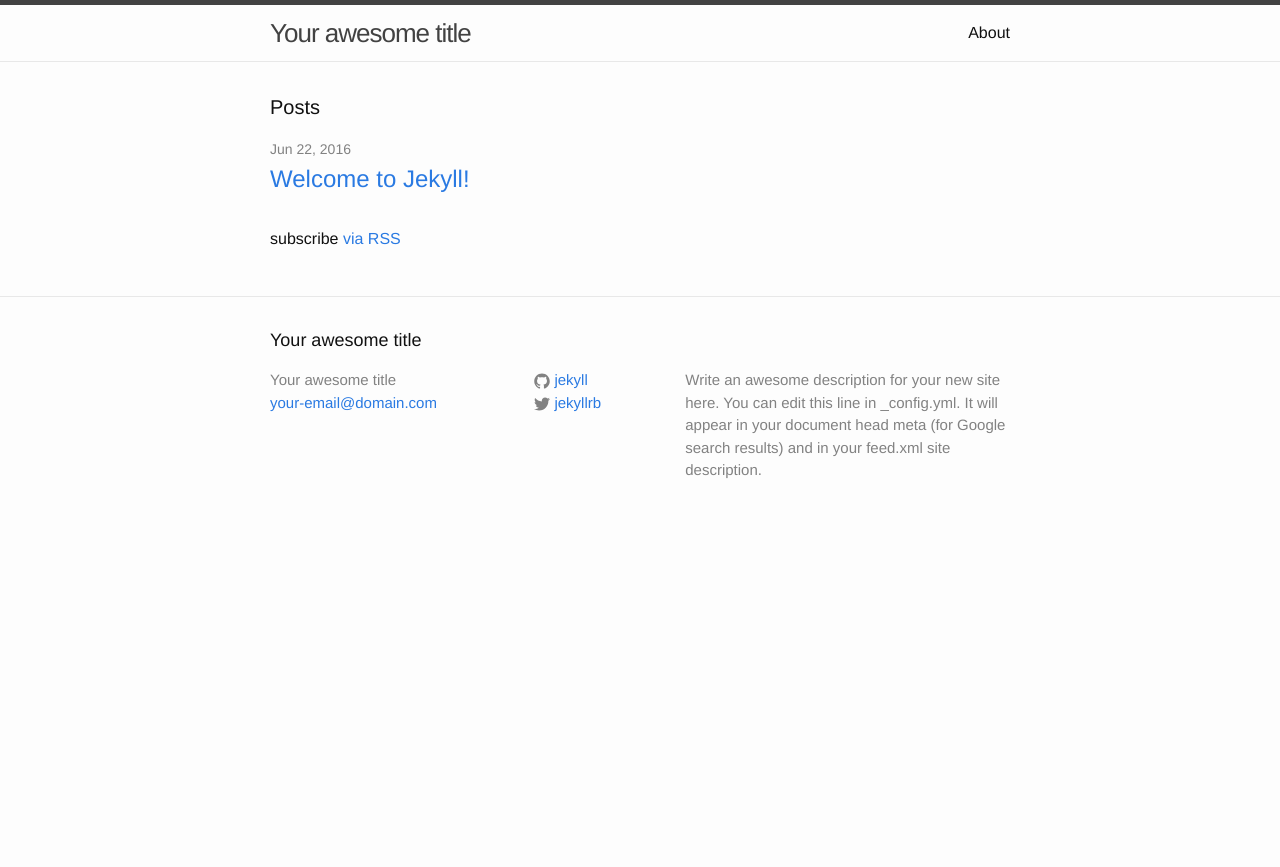
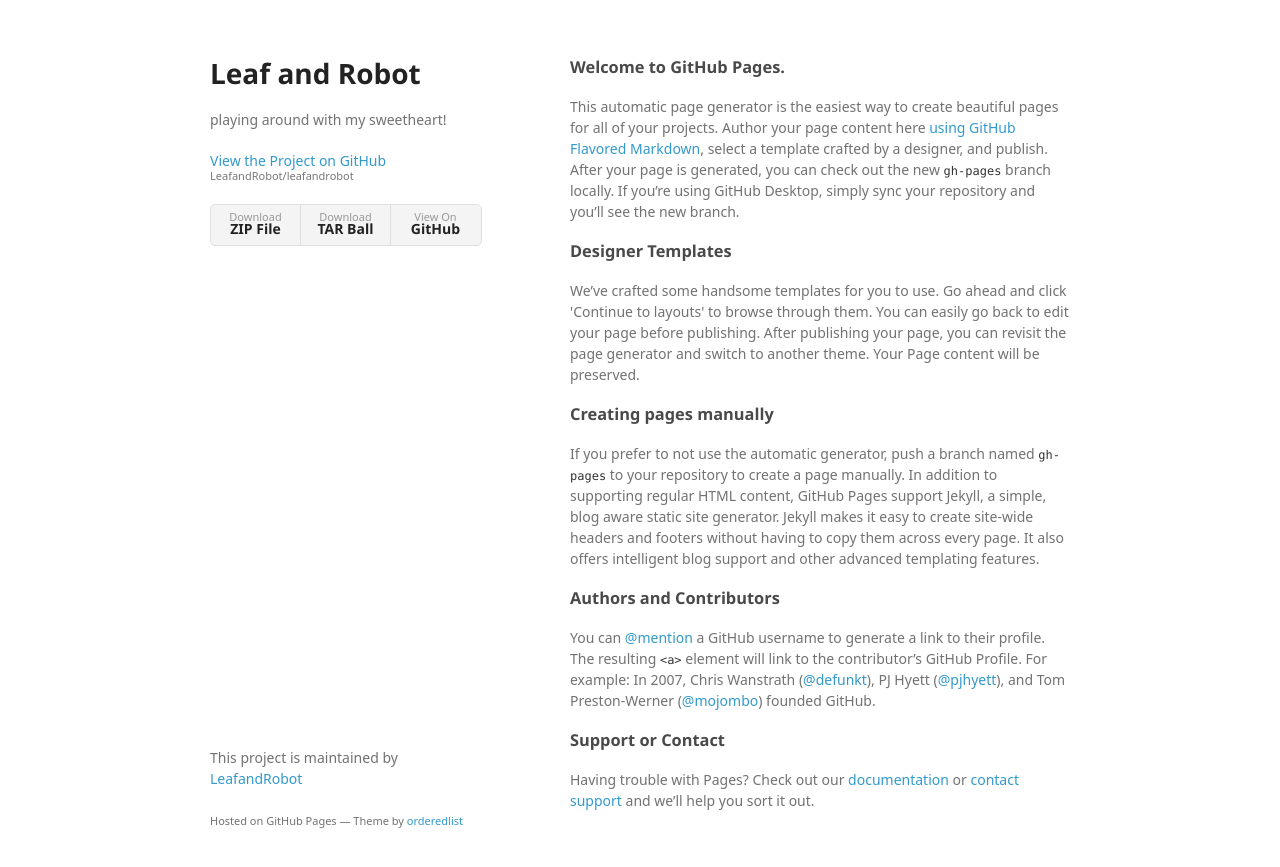
Before and after one commit to LeafandRobot/leafandrobot, a Jekyll site: the page index.html, which Jekyll copies as it is, in a window 1280 px wide. Shown: the top 867 px of the page. Built offline with Jekyll 4.4.1, drawn with Linux system fonts in a browser that asks for light colours; some web fonts are replaced.

Commit message:
Create gh-pages branch via GitHub

```diff
--- a/index.html
+++ b/index.html
@@ -1,23 +1,64 @@
----
-layout: default
----
+<!doctype html>
+<html>
+  <head>
+    <meta charset="utf-8">
+    <meta http-equiv="X-UA-Compatible" content="chrome=1">
+    <title>Leaf and Robot by LeafandRobot</title>
 
-<div class="home">
+    <link rel="stylesheet" href="stylesheets/styles.css">
+    <link rel="stylesheet" href="stylesheets/github-light.css">
+    <meta name="viewport" content="width=device-width">
+    <!--[if lt IE 9]>
+    <script src="//html5shiv.googlecode.com/svn/trunk/html5.js"></script>
+    <![endif]-->
+  </head>
+  <body>
+    <div class="wrapper">
+      <header>
+        <h1>Leaf and Robot</h1>
+        <p>playing around with my sweetheart!</p>
 
-  <h1 class="page-heading">Posts</h1>
+        <p class="view"><a href="https://github.com/LeafandRobot/leafandrobot">View the Project on GitHub <small>LeafandRobot/leafandrobot</small></a></p>
 
-  <ul class="post-list">
-    {% for post in site.posts %}
-      <li>
-        <span class="post-meta">{{ post.date | date: "%b %-d, %Y" }}</span>
 
-        <h2>
-          <a class="post-link" href="{{ post.url | prepend: site.baseurl }}">{{ post.title }}</a>
-        </h2>
-      </li>
-    {% endfor %}
-  </ul>
+        <ul>
+          <li><a href="https://github.com/LeafandRobot/leafandrobot/zipball/master">Download <strong>ZIP File</strong></a></li>
+          <li><a href="https://github.com/LeafandRobot/leafandrobot/tarball/master">Download <strong>TAR Ball</strong></a></li>
+          <li><a href="https://github.com/LeafandRobot/leafandrobot">View On <strong>GitHub</strong></a></li>
+        </ul>
+      </header>
+      <section>
+        <h3>
+<a id="welcome-to-github-pages" class="anchor" href="#welcome-to-github-pages" aria-hidden="true"><span aria-hidden="true" class="octicon octicon-link"></span></a>Welcome to GitHub Pages.</h3>
 
-  <p class="rss-subscribe">subscribe <a href="{{ "/feed.xml" | prepend: site.baseurl }}">via RSS</a></p>
+<p>This automatic page generator is the easiest way to create beautiful pages for all of your projects. Author your page content here <a href="https://guides.github.com/features/mastering-markdown/">using GitHub Flavored Markdown</a>, select a template crafted by a designer, and publish. After your page is generated, you can check out the new <code>gh-pages</code> branch locally. If you’re using GitHub Desktop, simply sync your repository and you’ll see the new branch.</p>
 
-</div>
+<h3>
+<a id="designer-templates" class="anchor" href="#designer-templates" aria-hidden="true"><span aria-hidden="true" class="octicon octicon-link"></span></a>Designer Templates</h3>
+
+<p>We’ve crafted some handsome templates for you to use. Go ahead and click 'Continue to layouts' to browse through them. You can easily go back to edit your page before publishing. After publishing your page, you can revisit the page generator and switch to another theme. Your Page content will be preserved.</p>
+
+<h3>
+<a id="creating-pages-manually" class="anchor" href="#creating-pages-manually" aria-hidden="true"><span aria-hidden="true" class="octicon octicon-link"></span></a>Creating pages manually</h3>
+
+<p>If you prefer to not use the automatic generator, push a branch named <code>gh-pages</code> to your repository to create a page manually. In addition to supporting regular HTML content, GitHub Pages support Jekyll, a simple, blog aware static site generator. Jekyll makes it easy to create site-wide headers and footers without having to copy them across every page. It also offers intelligent blog support and other advanced templating features.</p>
+
+<h3>
+<a id="authors-and-contributors" class="anchor" href="#authors-and-contributors" aria-hidden="true"><span aria-hidden="true" class="octicon octicon-link"></span></a>Authors and Contributors</h3>
+
+<p>You can <a href="https://help.github.com/articles/basic-writing-and-formatting-syntax/#mentioning-users-and-teams" class="user-mention">@mention</a> a GitHub username to generate a link to their profile. The resulting <code>&lt;a&gt;</code> element will link to the contributor’s GitHub Profile. For example: In 2007, Chris Wanstrath (<a href="https://github.com/defunkt" class="user-mention">@defunkt</a>), PJ Hyett (<a href="https://github.com/pjhyett" class="user-mention">@pjhyett</a>), and Tom Preston-Werner (<a href="https://github.com/mojombo" class="user-mention">@mojombo</a>) founded GitHub.</p>
+
+<h3>
+<a id="support-or-contact" class="anchor" href="#support-or-contact" aria-hidden="true"><span aria-hidden="true" class="octicon octicon-link"></span></a>Support or Contact</h3>
+
+<p>Having trouble with Pages? Check out our <a href="https://help.github.com/pages">documentation</a> or <a href="https://github.com/contact">contact support</a> and we’ll help you sort it out.</p>
+      </section>
+      <footer>
+        <p>This project is maintained by <a href="https://github.com/LeafandRobot">LeafandRobot</a></p>
+        <p><small>Hosted on GitHub Pages &mdash; Theme by <a href="https://github.com/orderedlist">orderedlist</a></small></p>
+      </footer>
+    </div>
+    <script src="javascripts/scale.fix.js"></script>
+
+  </body>
+</html>
--- /dev/null
+++ b/javascripts/scale.fix.js
@@ -0,0 +1,17 @@
+var metas = document.getElementsByTagName('meta');
+var i;
+if (navigator.userAgent.match(/iPhone/i)) {
+  for (i=0; i<metas.length; i++) {
+    if (metas[i].name == "viewport") {
+      metas[i].content = "width=device-width, minimum-scale=1.0, maximum-scale=1.0";
+    }
+  }
+  document.addEventListener("gesturestart", gestureStart, false);
+}
+function gestureStart() {
+  for (i=0; i<metas.length; i++) {
+    if (metas[i].name == "viewport") {
+      metas[i].content = "width=device-width, minimum-scale=0.25, maximum-scale=1.6";
+    }
+  }
+}
--- /dev/null
+++ b/stylesheets/github-light.css
@@ -0,0 +1,123 @@
+/*
+The MIT License (MIT)
+
+Copyright (c) 2016 GitHub, Inc.
+
+Permission is hereby granted, free of charge, to any person obtaining a copy
+of this software and associated documentation files (the "Software"), to deal
+in the Software without restriction, including without limitation the rights
+to use, copy, modify, merge, publish, distribute, sublicense, and/or sell
+copies of the Software, and to permit persons to whom the Software is
+furnished to do so, subject to the following conditions:
+
+The above copyright notice and this permission notice shall be included in all
+copies or substantial portions of the Software.
+
+THE SOFTWARE IS PROVIDED "AS IS", WITHOUT WARRANTY OF ANY KIND, EXPRESS OR
+IMPLIED, INCLUDING BUT NOT LIMITED TO THE WARRANTIES OF MERCHANTABILITY,
+FITNESS FOR A PARTICULAR PURPOSE AND NONINFRINGEMENT. IN NO EVENT SHALL THE
+AUTHORS OR COPYRIGHT HOLDERS BE LIABLE FOR ANY CLAIM, DAMAGES OR OTHER
+LIABILITY, WHETHER IN AN ACTION OF CONTRACT, TORT OR OTHERWISE, ARISING FROM,
+OUT OF OR IN CONNECTION WITH THE SOFTWARE OR THE USE OR OTHER DEALINGS IN THE
+SOFTWARE.
+
+*/
+
+.pl-c /* comment */ {
+  color: #969896;
+}
+
+.pl-c1 /* constant, variable.other.constant, support, meta.property-name, support.constant, support.variable, meta.module-reference, markup.raw, meta.diff.header */,
+.pl-s .pl-v /* string variable */ {
+  color: #0086b3;
+}
+
+.pl-e /* entity */,
+.pl-en /* entity.name */ {
+  color: #795da3;
+}
+
+.pl-smi /* variable.parameter.function, storage.modifier.package, storage.modifier.import, storage.type.java, variable.other */,
+.pl-s .pl-s1 /* string source */ {
+  color: #333;
+}
+
+.pl-ent /* entity.name.tag */ {
+  color: #63a35c;
+}
+
+.pl-k /* keyword, storage, storage.type */ {
+  color: #a71d5d;
+}
+
+.pl-s /* string */,
+.pl-pds /* punctuation.definition.string, string.regexp.character-class */,
+.pl-s .pl-pse .pl-s1 /* string punctuation.section.embedded source */,
+.pl-sr /* string.regexp */,
+.pl-sr .pl-cce /* string.regexp constant.character.escape */,
+.pl-sr .pl-sre /* string.regexp source.ruby.embedded */,
+.pl-sr .pl-sra /* string.regexp string.regexp.arbitrary-repitition */ {
+  color: #183691;
+}
+
+.pl-v /* variable */ {
+  color: #ed6a43;
+}
+
+.pl-id /* invalid.deprecated */ {
+  color: #b52a1d;
+}
+
+.pl-ii /* invalid.illegal */ {
+  color: #f8f8f8;
+  background-color: #b52a1d;
+}
+
+.pl-sr .pl-cce /* string.regexp constant.character.escape */ {
+  font-weight: bold;
+  color: #63a35c;
+}
+
+.pl-ml /* markup.list */ {
+  color: #693a17;
+}
+
+.pl-mh /* markup.heading */,
+.pl-mh .pl-en /* markup.heading entity.name */,
+.pl-ms /* meta.separator */ {
+  font-weight: bold;
+  color: #1d3e81;
+}
+
+.pl-mq /* markup.quote */ {
+  color: #008080;
+}
+
+.pl-mi /* markup.italic */ {
+  font-style: italic;
+  color: #333;
+}
+
+.pl-mb /* markup.bold */ {
+  font-weight: bold;
+  color: #333;
+}
+
+.pl-md /* markup.deleted, meta.diff.header.from-file */ {
+  color: #bd2c00;
+  background-color: #ffecec;
+}
+
+.pl-mi1 /* markup.inserted, meta.diff.header.to-file */ {
+  color: #55a532;
+  background-color: #eaffea;
+}
+
+.pl-mdr /* meta.diff.range */ {
+  font-weight: bold;
+  color: #795da3;
+}
+
+.pl-mo /* meta.output */ {
+  color: #1d3e81;
+}
--- /dev/null
+++ b/stylesheets/styles.css
@@ -0,0 +1,324 @@
+@font-face {
+  font-family: 'Noto Sans';
+  font-weight: 400;
+  font-style: normal;
+  src: url('../fonts/Noto-Sans-regular/Noto-Sans-regular.eot');
+  src: url('../fonts/Noto-Sans-regular/Noto-Sans-regular.eot?#iefix') format('embedded-opentype'),
+       local('Noto Sans'),
+       local('Noto-Sans-regular'),
+       url('../fonts/Noto-Sans-regular/Noto-Sans-regular.woff2') format('woff2'),
+       url('../fonts/Noto-Sans-regular/Noto-Sans-regular.woff') format('woff'),
+       url('../fonts/Noto-Sans-regular/Noto-Sans-regular.ttf') format('truetype'),
+       url('../fonts/Noto-Sans-regular/Noto-Sans-regular.svg#NotoSans') format('svg');
+}
+
+@font-face {
+  font-family: 'Noto Sans';
+  font-weight: 700;
+  font-style: normal;
+  src: url('../fonts/Noto-Sans-700/Noto-Sans-700.eot');
+  src: url('../fonts/Noto-Sans-700/Noto-Sans-700.eot?#iefix') format('embedded-opentype'),
+       local('Noto Sans Bold'),
+       local('Noto-Sans-700'),
+       url('../fonts/Noto-Sans-700/Noto-Sans-700.woff2') format('woff2'),
+       url('../fonts/Noto-Sans-700/Noto-Sans-700.woff') format('woff'),
+       url('../fonts/Noto-Sans-700/Noto-Sans-700.ttf') format('truetype'),
+       url('../fonts/Noto-Sans-700/Noto-Sans-700.svg#NotoSans') format('svg');
+}
+
+@font-face {
+  font-family: 'Noto Sans';
+  font-weight: 400;
+  font-style: italic;
+  src: url('../fonts/Noto-Sans-italic/Noto-Sans-italic.eot');
+  src: url('../fonts/Noto-Sans-italic/Noto-Sans-italic.eot?#iefix') format('embedded-opentype'),
+       local('Noto Sans Italic'),
+       local('Noto-Sans-italic'),
+       url('../fonts/Noto-Sans-italic/Noto-Sans-italic.woff2') format('woff2'),
+       url('../fonts/Noto-Sans-italic/Noto-Sans-italic.woff') format('woff'),
+       url('../fonts/Noto-Sans-italic/Noto-Sans-italic.ttf') format('truetype'),
+       url('../fonts/Noto-Sans-italic/Noto-Sans-italic.svg#NotoSans') format('svg');
+}
+
+@font-face {
+  font-family: 'Noto Sans';
+  font-weight: 700;
+  font-style: italic;
+  src: url('../fonts/Noto-Sans-700italic/Noto-Sans-700italic.eot');
+  src: url('../fonts/Noto-Sans-700italic/Noto-Sans-700italic.eot?#iefix') format('embedded-opentype'),
+       local('Noto Sans Bold Italic'),
+       local('Noto-Sans-700italic'),
+       url('../fonts/Noto-Sans-700italic/Noto-Sans-700italic.woff2') format('woff2'),
+       url('../fonts/Noto-Sans-700italic/Noto-Sans-700italic.woff') format('woff'),
+       url('../fonts/Noto-Sans-700italic/Noto-Sans-700italic.ttf') format('truetype'),
+       url('../fonts/Noto-Sans-700italic/Noto-Sans-700italic.svg#NotoSans') format('svg');
+}
+
+body {
+  background-color: #fff;
+  padding:50px;
+  font: 14px/1.5 "Noto Sans", "Helvetica Neue", Helvetica, Arial, sans-serif;
+  color:#727272;
+  font-weight:400;
+}
+
+h1, h2, h3, h4, h5, h6 {
+  color:#222;
+  margin:0 0 20px;
+}
+
+p, ul, ol, table, pre, dl {
+  margin:0 0 20px;
+}
+
+h1, h2, h3 {
+  line-height:1.1;
+}
+
+h1 {
+  font-size:28px;
+}
+
+h2 {
+  color:#393939;
+}
+
+h3, h4, h5, h6 {
+  color:#494949;
+}
+
+a {
+  color:#39c;
+  text-decoration:none;
+}
+
+a:hover {
+  color:#069;
+}
+
+a small {
+  font-size:11px;
+  color:#777;
+  margin-top:-0.3em;
+  display:block;
+}
+
+a:hover small {
+  color:#777;
+}
+
+.wrapper {
+  width:860px;
+  margin:0 auto;
+}
+
+blockquote {
+  border-left:1px solid #e5e5e5;
+  margin:0;
+  padding:0 0 0 20px;
+  font-style:italic;
+}
+
+code, pre {
+  font-family:Monaco, Bitstream Vera Sans Mono, Lucida Console, Terminal, Consolas, Liberation Mono, DejaVu Sans Mono, Courier New, monospace;
+  color:#333;
+  font-size:12px;
+}
+
+pre {
+  padding:8px 15px;
+  background: #f8f8f8;
+  border-radius:5px;
+  border:1px solid #e5e5e5;
+  overflow-x: auto;
+}
+
+table {
+  width:100%;
+  border-collapse:collapse;
+}
+
+th, td {
+  text-align:left;
+  padding:5px 10px;
+  border-bottom:1px solid #e5e5e5;
+}
+
+dt {
+  color:#444;
+  font-weight:700;
+}
+
+th {
+  color:#444;
+}
+
+img {
+  max-width:100%;
+}
+
+header {
+  width:270px;
+  float:left;
+  position:fixed;
+  -webkit-font-smoothing:subpixel-antialiased;
+}
+
+header ul {
+  list-style:none;
+  height:40px;
+  padding:0;
+  background: #f4f4f4;
+  border-radius:5px;
+  border:1px solid #e0e0e0;
+  width:270px;
+}
+
+header li {
+  width:89px;
+  float:left;
+  border-right:1px solid #e0e0e0;
+  height:40px;
+}
+
+header li:first-child a {
+  border-radius:5px 0 0 5px;
+}
+
+header li:last-child a {
+  border-radius:0 5px 5px 0;
+}
+
+header ul a {
+  line-height:1;
+  font-size:11px;
+  color:#999;
+  display:block;
+  text-align:center;
+  padding-top:6px;
+  height:34px;
+}
+
+header ul a:hover {
+  color:#999;
+}
+
+header ul a:active {
+  background-color:#f0f0f0;
+}
+
+strong {
+  color:#222;
+  font-weight:700;
+}
+
+header ul li + li + li {
+  border-right:none;
+  width:89px;
+}
+
+header ul a strong {
+  font-size:14px;
+  display:block;
+  color:#222;
+}
+
+section {
+  width:500px;
+  float:right;
+  padding-bottom:50px;
+}
+
+small {
+  font-size:11px;
+}
+
+hr {
+  border:0;
+  background:#e5e5e5;
+  height:1px;
+  margin:0 0 20px;
+}
+
+footer {
+  width:270px;
+  float:left;
+  position:fixed;
+  bottom:50px;
+  -webkit-font-smoothing:subpixel-antialiased;
+}
+
+@media print, screen and (max-width: 960px) {
+
+  div.wrapper {
+    width:auto;
+    margin:0;
+  }
+
+  header, section, footer {
+    float:none;
+    position:static;
+    width:auto;
+  }
+
+  header {
+    padding-right:320px;
+  }
+
+  section {
+    border:1px solid #e5e5e5;
+    border-width:1px 0;
+    padding:20px 0;
+    margin:0 0 20px;
+  }
+
+  header a small {
+    display:inline;
+  }
+
+  header ul {
+    position:absolute;
+    right:50px;
+    top:52px;
+  }
+}
+
+@media print, screen and (max-width: 720px) {
+  body {
+    word-wrap:break-word;
+  }
+
+  header {
+    padding:0;
+  }
+
+  header ul, header p.view {
+    position:static;
+  }
+
+  pre, code {
+    word-wrap:normal;
+  }
+}
+
+@media print, screen and (max-width: 480px) {
+  body {
+    padding:15px;
+  }
+
+  header ul {
+    width:99%;
+  }
+
+  header li, header ul li + li + li {
+    width:33%;
+  }
+}
+
+@media print {
+  body {
+    padding:0.4in;
+    font-size:12pt;
+    color:#444;
+  }
+}
```
Also changed, not shown: params.json (added, +6 -0 lines).
